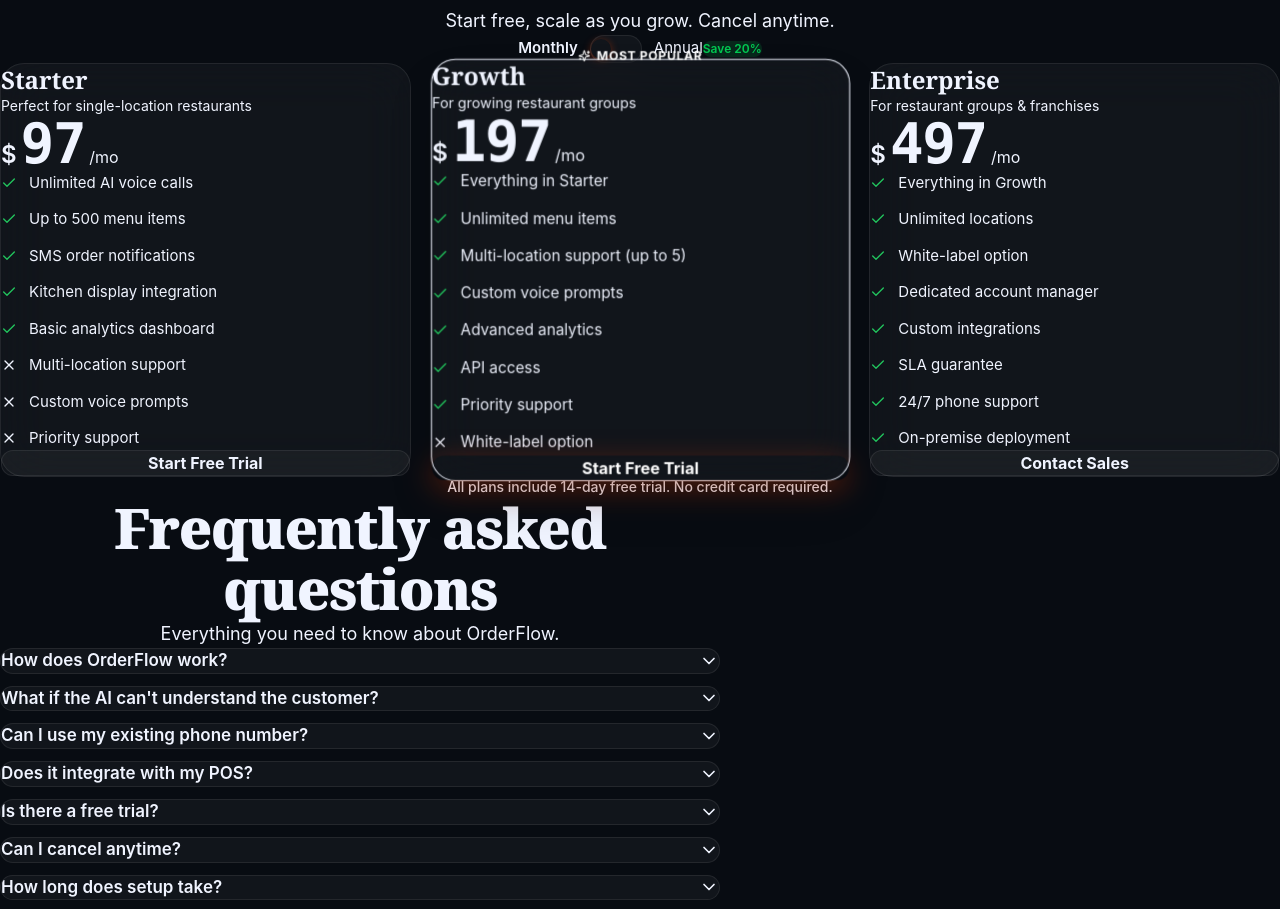
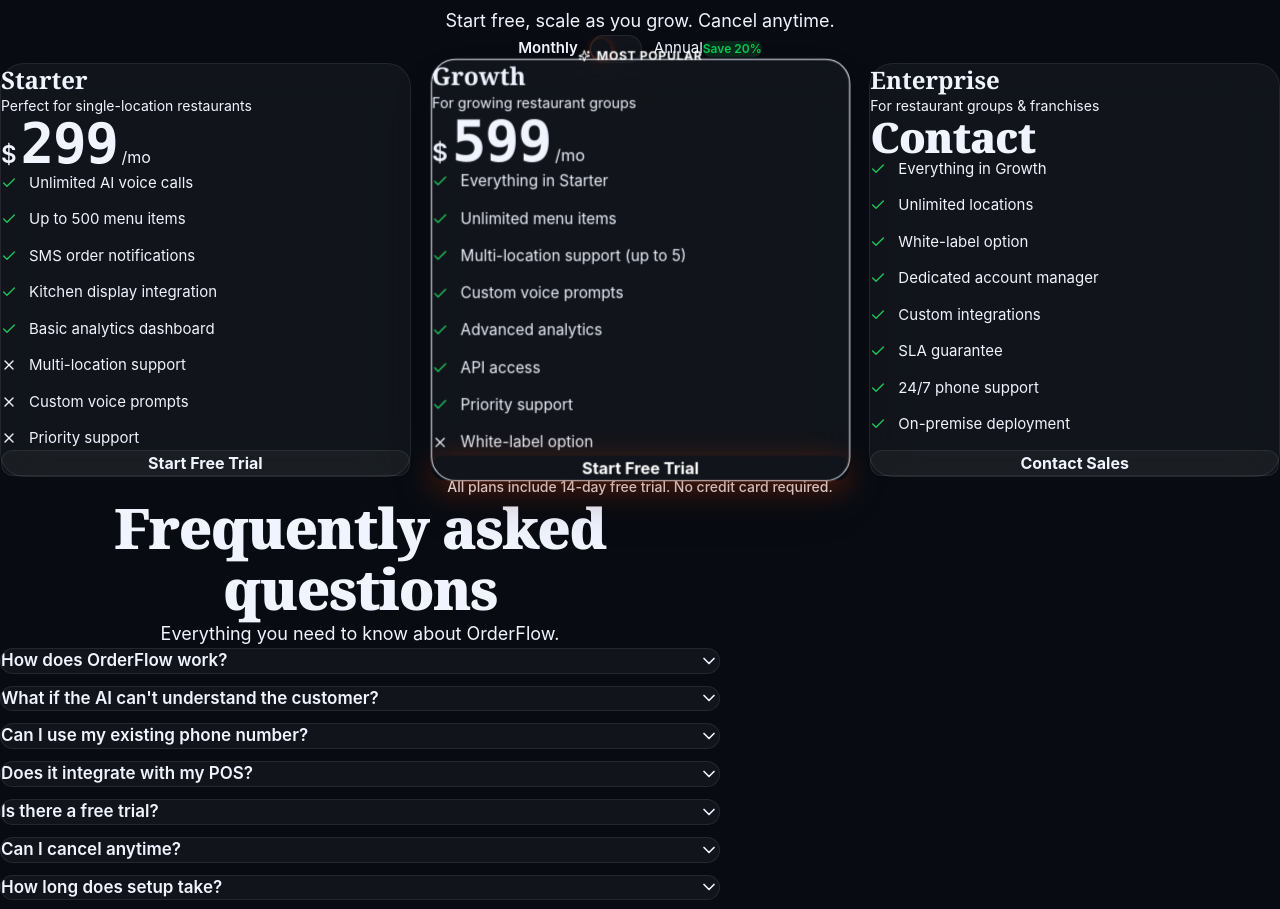
Before and after one commit to 404kidwiz/orderflow-ai-landing, a Next.js app: page / in a window 1280 px wide. Shown: the part 4698-5607 px from the top of the page. Built offline with nearby package versions, Linux system fonts and the light colour scheme; no server answers; a web font is replaced by a local one.

Commit message:
feat(pricing): update SaaS tiers and enterprise CTA

```diff
--- a/components/Pricing.tsx
+++ b/components/Pricing.tsx
@@ -7,7 +7,7 @@
 const PLANS = [
   {
     name: "Starter",
-    price: 97,
+    price: 299,
     period: "/mo",
     desc: "Perfect for single-location restaurants",
     features: [
@@ -25,7 +25,7 @@
   },
   {
     name: "Growth",
-    price: 197,
+    price: 599,
     period: "/mo",
     desc: "For growing restaurant groups",
     features: [
@@ -43,8 +43,8 @@
   },
   {
     name: "Enterprise",
-    price: 497,
-    period: "/mo",
+    price: "Contact",
+    period: "",
     desc: "For restaurant groups & franchises",
     features: [
       { text: "Everything in Growth", included: true },
@@ -94,14 +94,14 @@
   );
 }
 
-function AnimatedPrice({ value, annual }: { value: number; annual: boolean }) {
-  const displayValue = annual ? Math.round(value * 0.8) : value;
+function AnimatedPrice({ value, annual }: { value: number | string; annual: boolean }) {
+  const displayValue = typeof value === "number" ? (annual ? Math.round(value * 0.8) : value) : value;
 
   return (
     <AnimatePresence mode="wait">
       <motion.span
         key={`${displayValue}-${annual}`}
-        className="text-[56px] font-black text-[var(--silk)] tracking-tight leading-none font-mono"
+        className={typeof value === 'number' ? "text-[56px] font-black text-[var(--silk)] tracking-tight leading-none font-mono" : "text-[42px] font-black text-[var(--silk)] tracking-tight leading-none font-serif"}
         initial={{ rotateX: -90, opacity: 0 }}
         animate={{ rotateX: 0, opacity: 1 }}
         exit={{ rotateX: 90, opacity: 0 }}
@@ -216,9 +216,9 @@
               </div>
 
               <div className="flex items-baseline gap-1 mb-8">
-                <span className="text-2xl font-semibold text-[var(--ash)]">$</span>
+                {typeof plan.price === 'number' && <span className="text-2xl font-semibold text-[var(--ash)]">$</span>}
                 <AnimatedPrice value={plan.price} annual={annual} />
-                <span className="text-base text-[var(--ash)]">{plan.period}</span>
+                {plan.period && <span className="text-base text-[var(--ash)]">{plan.period}</span>}
               </div>
 
               <ul className="flex flex-col gap-3.5 mb-8 flex-1">
```
